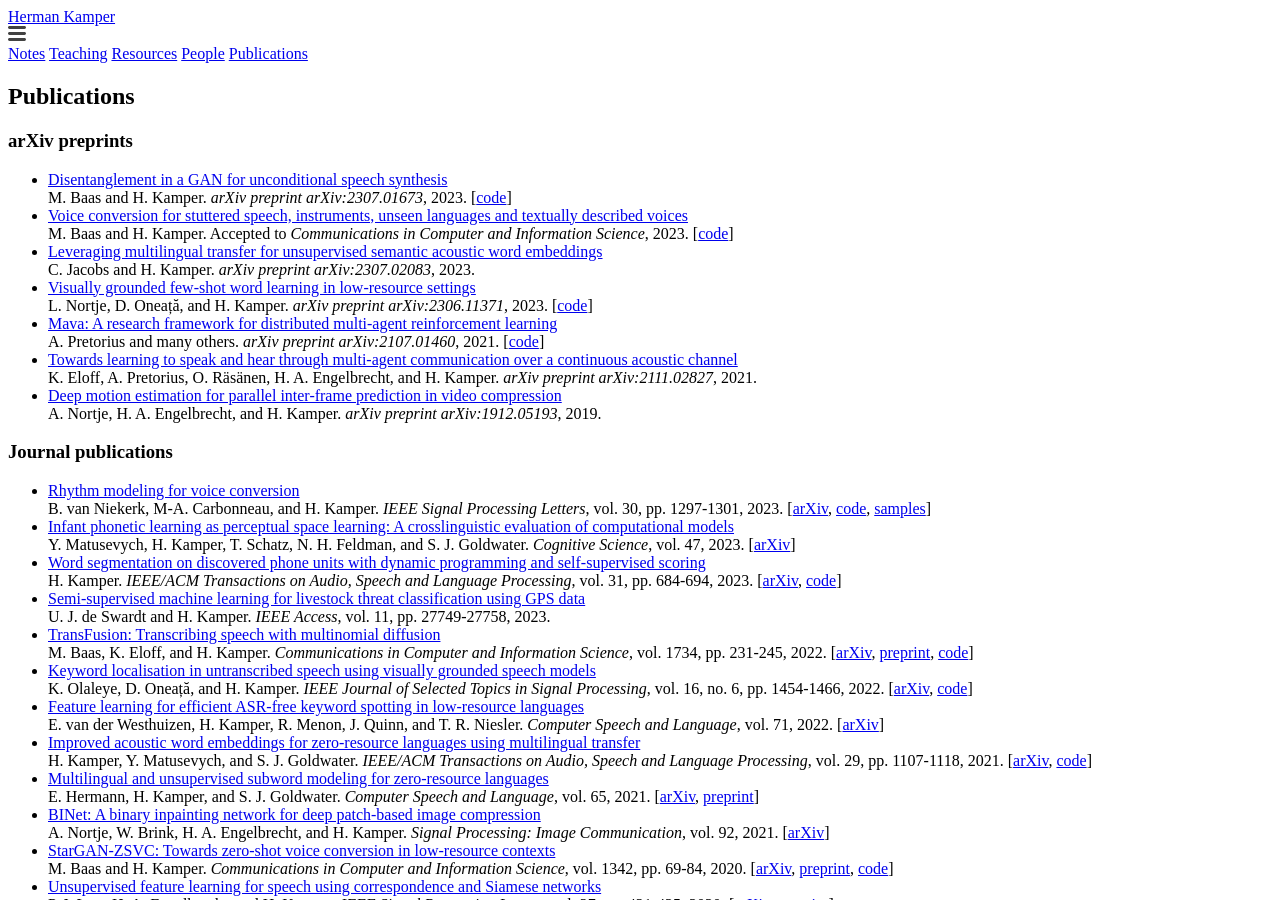
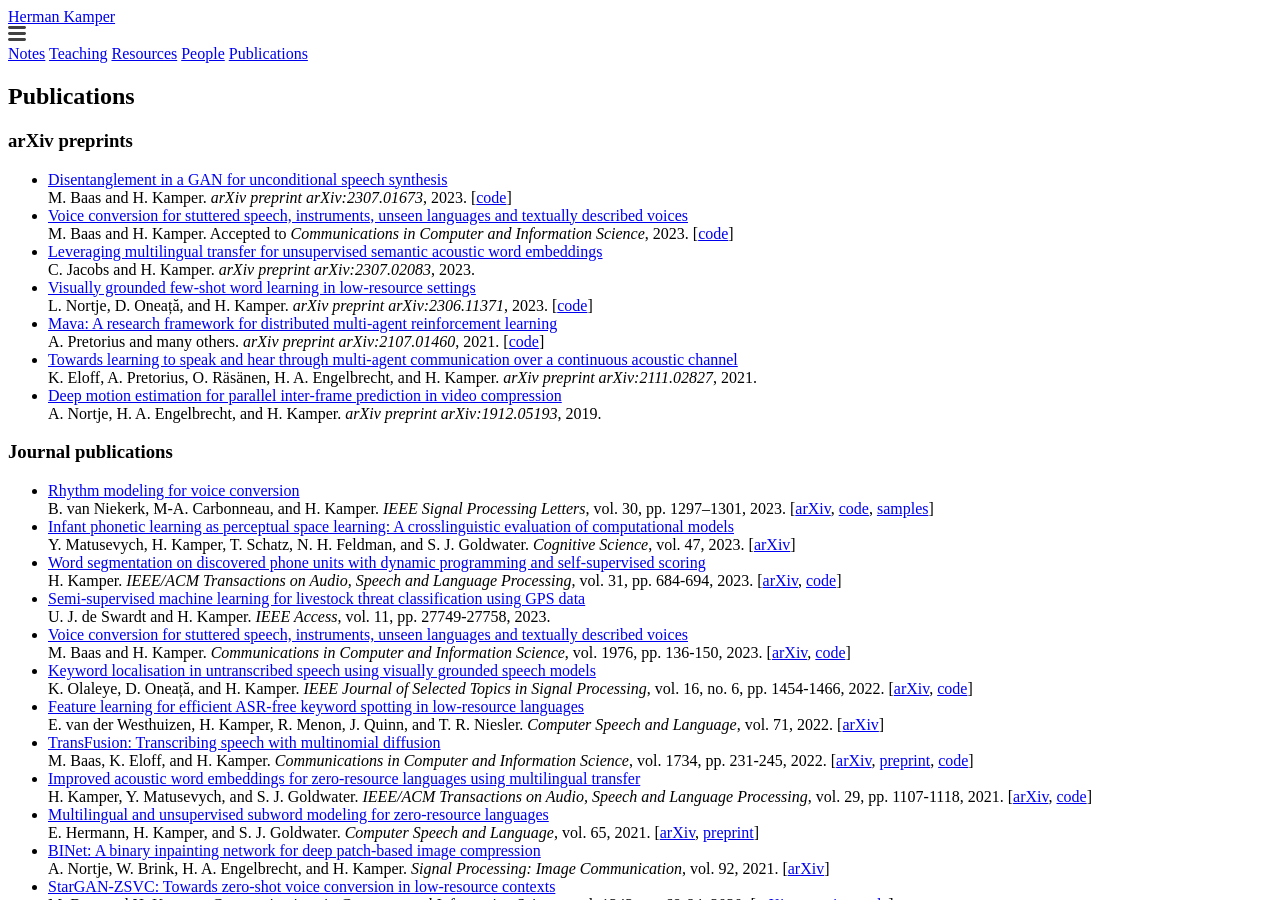
Before and after one commit to kamperh/kamperh.github.io, a Jekyll site: the page built from publications.md, in a window 1280 px wide and 900 px high. Built offline with Jekyll 4.4.1, drawn with Linux system fonts in a browser that asks for light colours; a style sheet for code colours, icons or effects is not loaded.

Commit message:
Update publications.md

```diff
--- a/publications.md
+++ b/publications.md
@@ -33,7 +33,7 @@
 ### Journal publications
 
 - [Rhythm modeling for voice conversion](https://doi.org/10.1109/LSP.2023.3313515)
-  B. van Niekerk, M-A. Carbonneau, and H. Kamper. *IEEE Signal Processing Letters*, vol. 30, pp. 1297-1301, 2023.
+  B. van Niekerk, M-A. Carbonneau, and H. Kamper. *IEEE Signal Processing Letters*, vol. 30, pp. 1297--1301, 2023.
   [[arXiv](https://arxiv.org/abs/2307.06040), [code](https://github.com/bshall/urhythmic), [samples](https://ubisoft-laforge.github.io/speech/urhythmic)]
 - [Infant phonetic learning as perceptual space learning: A crosslinguistic evaluation of computational models](https://doi.org/10.1111/cogs.13314)
   Y. Matusevych, H. Kamper, T. Schatz, N. H. Feldman, and S. J. Goldwater. *Cognitive Science*, vol. 47, 2023.
@@ -43,15 +43,18 @@
   [[arXiv](https://arxiv.org/abs/2202.11929), [code](https://github.com/kamperh/vqwordseg)]
 - [Semi-supervised machine learning for livestock threat classification using GPS data](https://doi.org/10.1109/ACCESS.2023.3258621)
   U. J. de Swardt and H. Kamper. *IEEE Access*, vol. 11, pp. 27749-27758, 2023.
-- [TransFusion: Transcribing speech with multinomial diffusion](https://doi.org/10.1007/978-3-031-22321-1_16)
-  M. Baas, K. Eloff, and H. Kamper. *Communications in Computer and Information Science*, vol. 1734, pp. 231-245, 2022.
-  [[arXiv](https://arxiv.org/abs/2210.07677), [preprint]({{site.url}}/papers/baas+eloff+kamper_ccis2022_preprint.pdf), [code](https://github.com/RF5/transfusion-asr/)]
+- [Voice conversion for stuttered speech, instruments, unseen languages and textually described voices](https://doi.org/10.1007/978-3-031-49002-6_10)
+  M. Baas and H. Kamper. *Communications in Computer and Information Science*, vol. 1976, pp. 136-150, 2023.
+  [[arXiv](https://arxiv.org/abs/2310.08104), [code](https://rf5.github.io/sacair2023-knnvc-demo/)]
 - [Keyword localisation in untranscribed speech using visually grounded speech models](https://doi.org/10.1109/JSTSP.2022.3180220)
   K. Olaleye, D. Oneață, and H. Kamper. *IEEE Journal of Selected Topics in Signal Processing*, vol. 16, no. 6, pp. 1454-1466, 2022.
   [[arXiv](https://arxiv.org/abs/2202.01107), [code](https://github.com/kayodeolaleye/keyword_localisation_speech)]
 - [Feature learning for efficient ASR-free keyword spotting in low-resource languages](https://doi.org/10.1016/j.csl.2021.101275)
   E. van der Westhuizen, H. Kamper, R. Menon, J. Quinn, and T. R. Niesler. *Computer Speech and Language*, vol. 71, 2022.
   [[arXiv](https://arxiv.org/abs/2108.06174)]
+- [TransFusion: Transcribing speech with multinomial diffusion](https://doi.org/10.1007/978-3-031-22321-1_16)
+  M. Baas, K. Eloff, and H. Kamper. *Communications in Computer and Information Science*, vol. 1734, pp. 231-245, 2022.
+  [[arXiv](https://arxiv.org/abs/2210.07677), [preprint]({{site.url}}/papers/baas+eloff+kamper_ccis2022_preprint.pdf), [code](https://github.com/RF5/transfusion-asr/)]
 - [Improved acoustic word embeddings for zero-resource languages using multilingual transfer](https://doi.org/10.1109/TASLP.2021.3060805)
   H. Kamper, Y. Matusevych, and S. J. Goldwater. *IEEE/ACM Transactions on Audio, Speech and Language Processing*, vol. 29, pp. 1107-1118, 2021.
   [[arXiv](https://arxiv.org/abs/2006.02295), [code](https://github.com/kamperh/globalphone_awe)]
```
